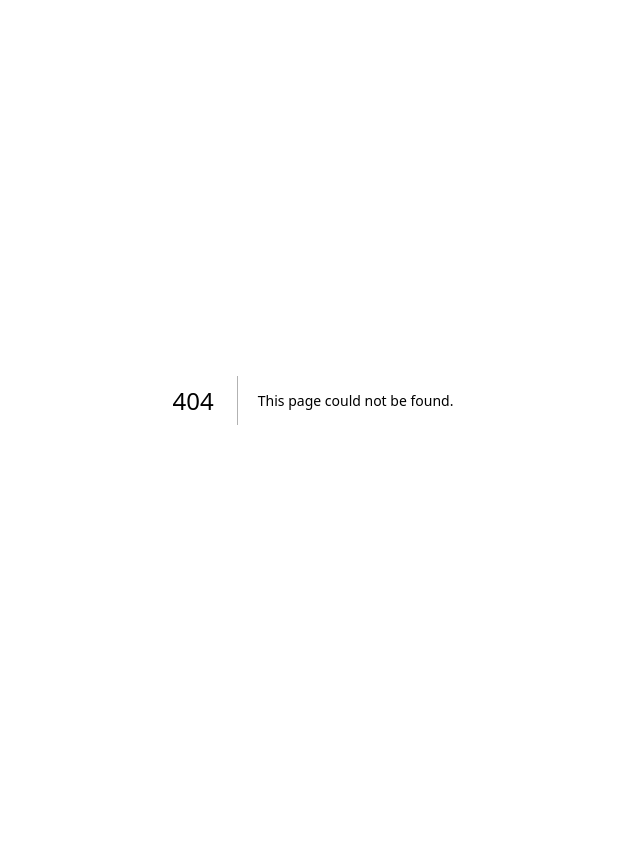
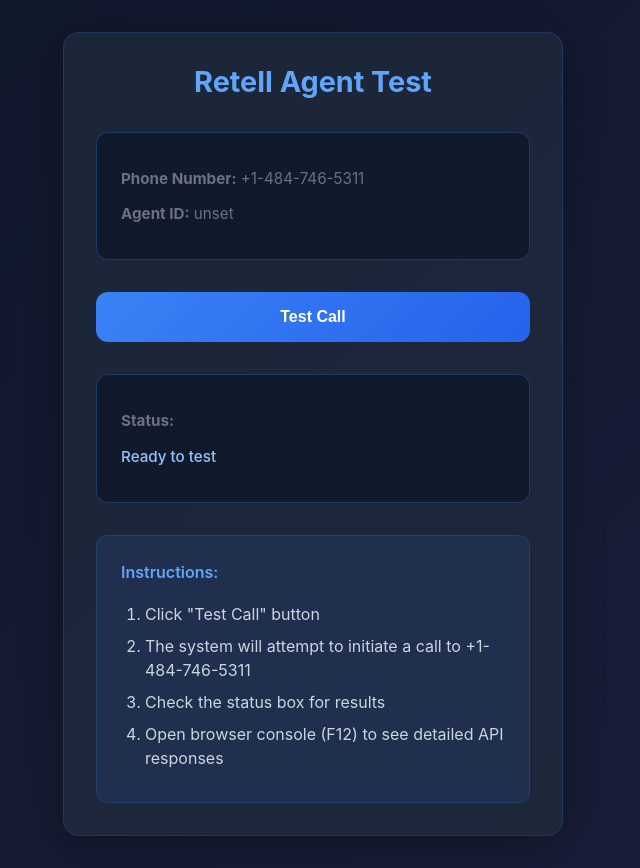
Before and after one commit to kappapogu/ai-receptionist-saas, a Next.js app: page /test-agent in a window 1280 px wide. Before the commit this address had no page. Shown: the whole page, without its empty margins (327-967 px from the left). Before the commit the page ends 800 px from the top, so only its background shows below. Built offline with nearby package versions, Linux system fonts and the light colour scheme; no server answers.

Commit message:
Add test agent page for debugging
- New page at /test-agent for testing call initiation
- Simple UI with status feedback
- Shows call IDs and detailed logs
- Useful for verifying Retell agent setup

```diff
--- /dev/null
+++ b/app/test-agent/page.jsx
@@ -0,0 +1,86 @@
+'use client';
+
+import { useState } from 'react';
+import styles from './test-agent.module.css';
+
+export default function TestAgent() {
+  const [status, setStatus] = useState('Ready to test');
+  const [callId, setCallId] = useState(null);
+  const [isLoading, setIsLoading] = useState(false);
+
+  const handleInitiateCall = async () => {
+    setIsLoading(true);
+    setStatus('Initiating call to +1-484-746-5311...');
+
+    try {
+      const response = await fetch('/api/retell/initiate-call', {
+        method: 'POST',
+        headers: { 'Content-Type': 'application/json' },
+        body: JSON.stringify({ phoneNumber: '+14847465311' }),
+      });
+
+      const data = await response.json();
+
+      if (!response.ok) {
+        setStatus(`❌ Error: ${data.error || 'Failed to initiate call'}`);
+        console.error('API Error:', data);
+        return;
+      }
+
+      setCallId(data.call_id);
+      setStatus(`✅ Call initiated! ID: ${data.call_id}`);
+      console.log('Call Response:', data);
+    } catch (error) {
+      setStatus(`❌ Error: ${error.message}`);
+      console.error('Call Error:', error);
+    } finally {
+      setIsLoading(false);
+    }
+  };
+
+  return (
+    <div className={styles.container}>
+      <div className={styles.card}>
+        <h1 className={styles.title}>Retell Agent Test</h1>
+
+        <div className={styles.infoBox}>
+          <p><strong>Phone Number:</strong> +1-484-746-5311</p>
+          <p><strong>Agent ID:</strong> {process.env.NEXT_PUBLIC_RETELL_AGENT_ID || 'Not configured'}</p>
+        </div>
+
+        <button
+          onClick={handleInitiateCall}
+          disabled={isLoading}
+          className={styles.button}
+        >
+          {isLoading ? 'Initiating...' : 'Test Call'}
+        </button>
+
+        <div className={styles.statusBox}>
+          <p><strong>Status:</strong></p>
+          <p className={styles.statusText}>{status}</p>
+        </div>
+
+        {callId && (
+          <div className={styles.successBox}>
+            <p>✅ Call initiated successfully!</p>
+            <p><strong>Call ID:</strong> {callId}</p>
+            <p style={{ fontSize: '0.9rem', color: '#64748b', marginTop: '1rem' }}>
+              Check the browser console (F12) for detailed logs.
+            </p>
+          </div>
+        )}
+
+        <div className={styles.instructions}>
+          <h3>Instructions:</h3>
+          <ol>
+            <li>Click "Test Call" button</li>
+            <li>The system will attempt to initiate a call to +1-484-746-5311</li>
+            <li>Check the status box for results</li>
+            <li>Open browser console (F12) to see detailed API responses</li>
+          </ol>
+        </div>
+      </div>
+    </div>
+  );
+}
--- /dev/null
+++ b/app/test-agent/test-agent.module.css
@@ -0,0 +1,134 @@
+.container {
+  min-height: 100vh;
+  display: flex;
+  align-items: center;
+  justify-content: center;
+  background: linear-gradient(135deg, #0f172a 0%, #1a1f3a 100%);
+  padding: 2rem;
+  font-family: -apple-system, BlinkMacSystemFont, 'Segoe UI', Roboto, sans-serif;
+}
+
+.card {
+  background: rgba(30, 41, 59, 0.9);
+  border: 1px solid rgba(59, 130, 246, 0.2);
+  border-radius: 1rem;
+  padding: 2rem;
+  max-width: 500px;
+  width: 100%;
+  box-shadow: 0 10px 40px rgba(0, 0, 0, 0.3);
+}
+
+.title {
+  color: #60a5fa;
+  font-size: 1.8rem;
+  margin: 0 0 2rem 0;
+  text-align: center;
+}
+
+.infoBox {
+  background: rgba(15, 23, 42, 0.8);
+  border: 1px solid rgba(59, 130, 246, 0.3);
+  border-radius: 0.75rem;
+  padding: 1.5rem;
+  margin-bottom: 2rem;
+  color: #e2e8f0;
+}
+
+.infoBox p {
+  margin: 0.5rem 0;
+  font-size: 0.95rem;
+}
+
+.button {
+  width: 100%;
+  padding: 1rem;
+  background: linear-gradient(135deg, #3b82f6 0%, #2563eb 100%);
+  color: white;
+  border: none;
+  border-radius: 0.75rem;
+  font-size: 1rem;
+  font-weight: 600;
+  cursor: pointer;
+  transition: all 0.3s ease;
+  margin-bottom: 2rem;
+}
+
+.button:hover:not(:disabled) {
+  background: linear-gradient(135deg, #2563eb 0%, #1d4ed8 100%);
+  transform: translateY(-2px);
+  box-shadow: 0 5px 15px rgba(59, 130, 246, 0.4);
+}
+
+.button:disabled {
+  opacity: 0.6;
+  cursor: not-allowed;
+}
+
+.statusBox {
+  background: rgba(15, 23, 42, 0.8);
+  border: 1px solid rgba(59, 130, 246, 0.3);
+  border-radius: 0.75rem;
+  padding: 1.5rem;
+  margin-bottom: 2rem;
+  color: #cbd5e1;
+}
+
+.statusBox p {
+  margin: 0.5rem 0;
+  font-size: 0.95rem;
+}
+
+.statusText {
+  color: #93c5fd !important;
+  font-weight: 500;
+  white-space: pre-wrap;
+  word-break: break-all;
+}
+
+.successBox {
+  background: rgba(34, 197, 94, 0.1);
+  border: 1px solid rgba(34, 197, 94, 0.3);
+  border-radius: 0.75rem;
+  padding: 1.5rem;
+  margin-bottom: 2rem;
+  color: #86efac;
+}
+
+.successBox p {
+  margin: 0.5rem 0;
+  font-size: 0.95rem;
+}
+
+.instructions {
+  background: rgba(59, 130, 246, 0.1);
+  border: 1px solid rgba(59, 130, 246, 0.2);
+  border-radius: 0.75rem;
+  padding: 1.5rem;
+  color: #cbd5e1;
+}
+
+.instructions h3 {
+  color: #60a5fa;
+  margin: 0 0 1rem 0;
+  font-size: 1rem;
+}
+
+.instructions ol {
+  margin: 0;
+  padding-left: 1.5rem;
+}
+
+.instructions li {
+  margin-bottom: 0.5rem;
+  line-height: 1.5;
+}
+
+@media (max-width: 640px) {
+  .card {
+    padding: 1.5rem;
+  }
+
+  .title {
+    font-size: 1.4rem;
+  }
+}
```
